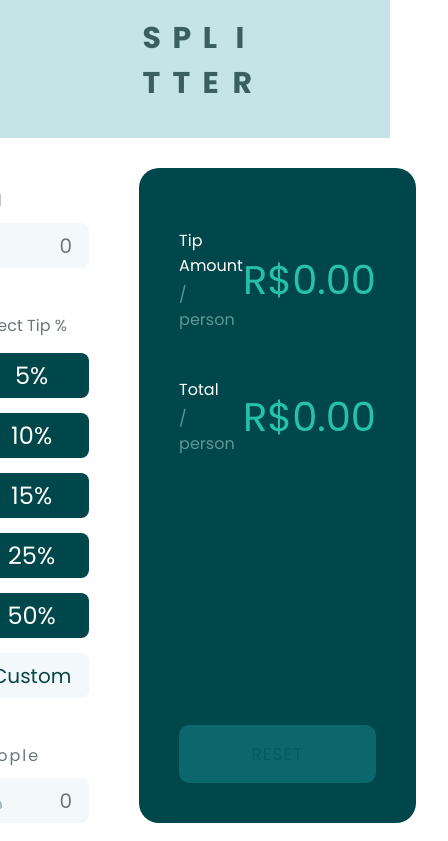
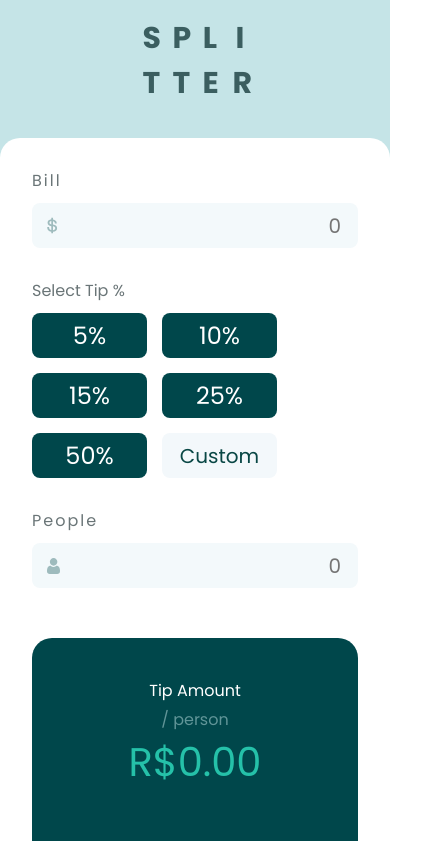
Before and after one commit to Brun0Silveir4/tip-calculator, a React (Vite) app: page / in a window 390 px wide. Shown: the top 841 px of the page, 448 px wide, since content can reach past the window. Built offline with nearby package versions, Linux system fonts and the light colour scheme.

Commit message:
add: responsive design

```diff
--- a/src/components/MainCard/MainCardMobile.scss
+++ b/src/components/MainCard/MainCardMobile.scss
@@ -1,8 +1,39 @@
-// @media (max-width: 950px){
-//     .card{
-//         &__container{
-//             flex-direction: column;
+@media (max-width: 950px){
+    .card{
+        &__container{
+            flex-direction: column;
+        }
+        &__select{
+            width: 100%;
+            padding-top: 0;
+            gap: 30px;
 
-//         }
-//     }
-// }
+            &__bill{
+                width: 100%;
+            }
+
+            &__tip-percentage{
+                flex-direction: row;
+                flex-wrap: wrap;
+                gap: 10px;
+            }
+        }
+
+        &__calc-result{
+            width: 100%;
+            padding: 40px 20px 20px;
+            &__divisions{
+                &__division-item{
+                    flex-direction: column;
+                    align-items: center;
+                    text-align: center;
+                }
+            }
+        }
+        &__calc-button{
+            width: 100%;
+            padding: 20px;
+            font-size: 1.2rem;
+        }
+    }
+}
```
